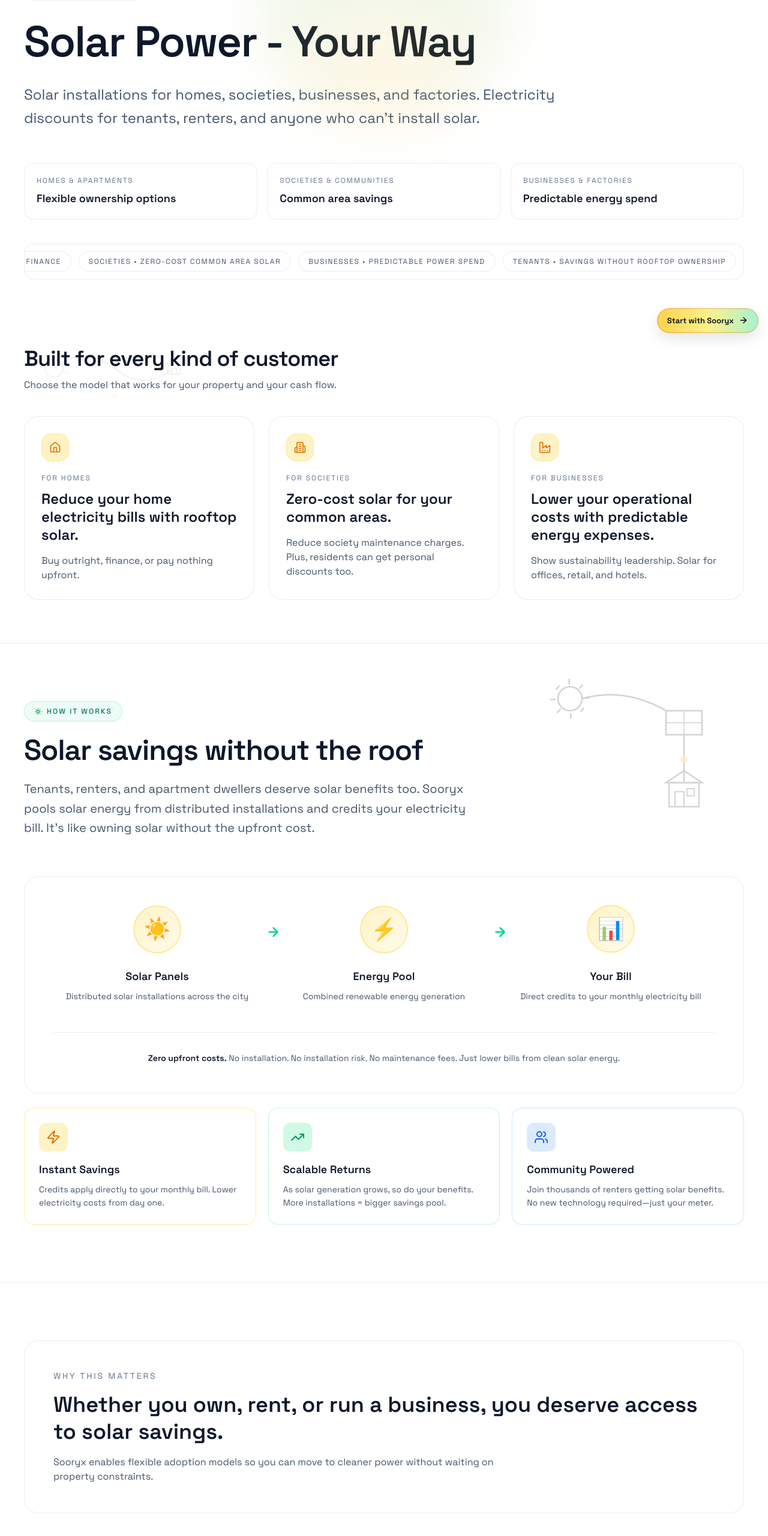
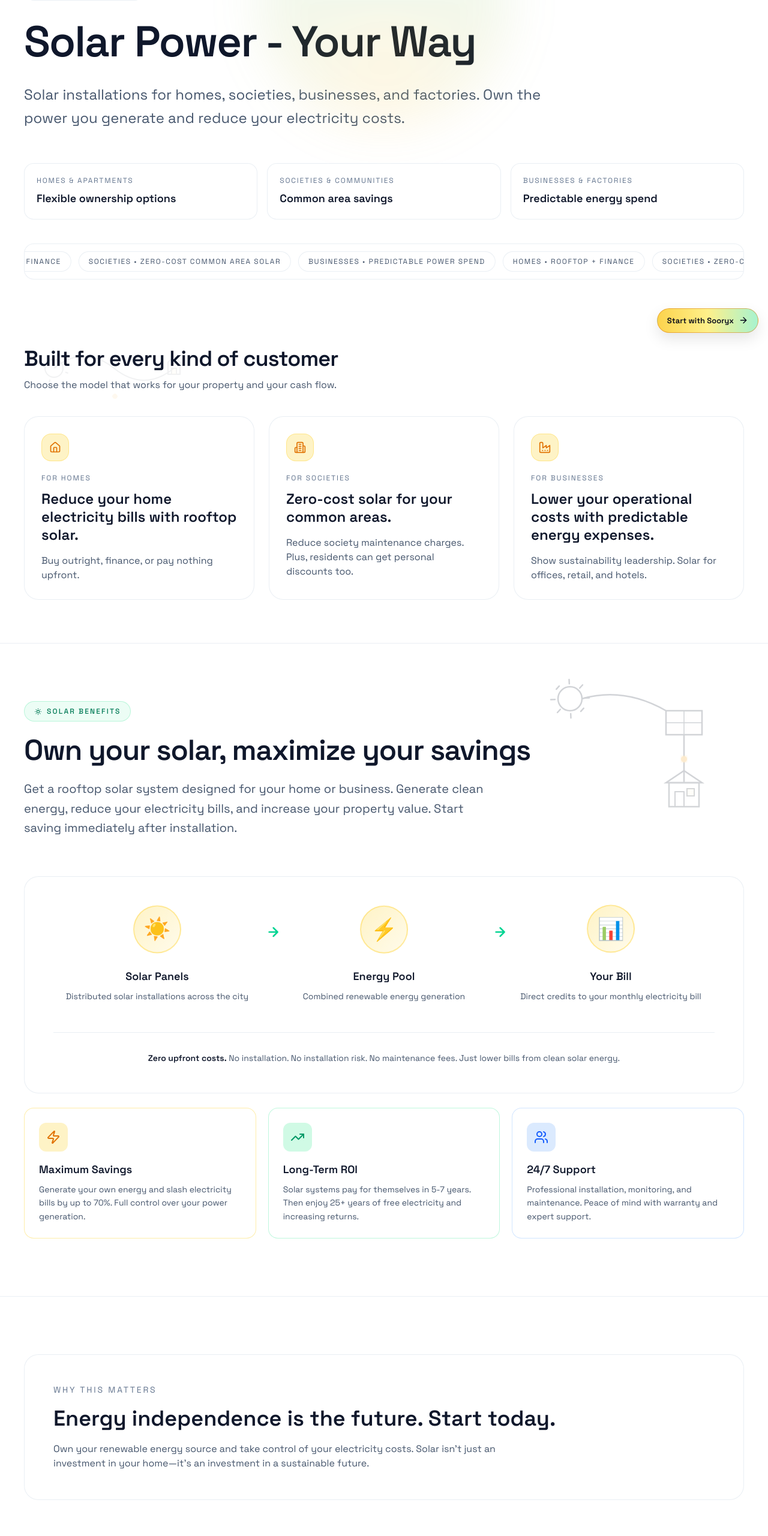
Before and after one commit to sooryx-eng/Sooryx_Live, a Next.js app: page /platform in a window 1280 px wide. Shown: the part 225-2786 px from the top of the page at 60% size. Built offline with nearby package versions, Linux system fonts and the light colour scheme.

Commit message:
updated website

```diff
--- a/app/platform/page.tsx
+++ b/app/platform/page.tsx
@@ -48,8 +48,6 @@
     "Homes • Rooftop + Finance",
     "Societies • Zero-cost common area solar",
     "Businesses • Predictable power spend",
-    "Tenants • Savings without rooftop ownership",
-    "Sooryx Credits • Distributed solar access",
   ];
 
   return (
@@ -97,8 +95,7 @@
           </GlowingHeader>
 
           <p className="mt-8 max-w-4xl text-lg leading-relaxed text-slate-600 md:text-2xl">
-            Solar installations for homes, societies, businesses, and factories. Electricity discounts for
-            tenants, renters, and anyone who can&apos;t install solar.
+            Solar installations for homes, societies, businesses, and factories. Own the power you generate and reduce your electricity costs.
           </p>
         </motion.div>
 
@@ -163,14 +160,13 @@
           className="mb-16"
         >
           <div className="mb-6 inline-flex items-center gap-2 rounded-full border border-emerald-200/70 bg-emerald-50 px-4 py-2 text-xs font-medium uppercase tracking-[0.18em] text-emerald-700">
-            <SunMedium size={13} /> How It Works
+            <SunMedium size={13} /> Solar Benefits
           </div>
           <GlowingHeader as="h2" className="text-4xl font-bold tracking-tight text-slate-900 md:text-5xl">
-            Solar savings without the roof
+            Own your solar, maximize your savings
           </GlowingHeader>
           <p className="mt-6 max-w-3xl text-xl leading-relaxed text-slate-600">
-            Tenants, renters, and apartment dwellers deserve solar benefits too. Sooryx pools solar energy from distributed
-            installations and credits your electricity bill. It's like owning solar without the upfront cost.
+            Get a rooftop solar system designed for your home or business. Generate clean energy, reduce your electricity bills, and increase your property value. Start saving immediately after installation.
           </p>
         </motion.div>
 
@@ -180,20 +176,20 @@
           <div className="grid gap-5 md:grid-cols-3">
             <BenefitCard
               icon={<Zap size={24} />}
-              title="Instant Savings"
-              description="Credits apply directly to your monthly bill. Lower electricity costs from day one."
+              title="Maximum Savings"
+              description="Generate your own energy and slash electricity bills by up to 70%. Full control over your power generation."
               color="amber"
             />
             <BenefitCard
               icon={<TrendingUp size={24} />}
-              title="Scalable Returns"
-              description="As solar generation grows, so do your benefits. More installations = bigger savings pool."
+              title="Long-Term ROI"
+              description="Solar systems pay for themselves in 5-7 years. Then enjoy 25+ years of free electricity and increasing returns."
               color="emerald"
             />
             <BenefitCard
               icon={<Users size={24} />}
-              title="Community Powered"
-              description="Join thousands of renters getting solar benefits. No new technology required—just your meter."
+              title="24/7 Support"
+              description="Professional installation, monitoring, and maintenance. Peace of mind with warranty and expert support."
               color="blue"
             />
           </div>
@@ -209,11 +205,10 @@
         >
           <p className="text-sm uppercase tracking-[0.2em] text-slate-500">Why this matters</p>
           <h3 className="mt-4 text-3xl font-semibold leading-tight text-slate-900 md:text-4xl">
-            Whether you own, rent, or run a business, you deserve access to solar savings.
+            Energy independence is the future. Start today.
           </h3>
           <p className="mt-4 max-w-3xl text-slate-600">
-            Sooryx enables flexible adoption models so you can move to cleaner power without waiting on property
-            constraints.
+            Own your renewable energy source and take control of your electricity costs. Solar isn't just an investment in your home—it's an investment in a sustainable future.
           </p>
         </motion.div>
       </section>
```
